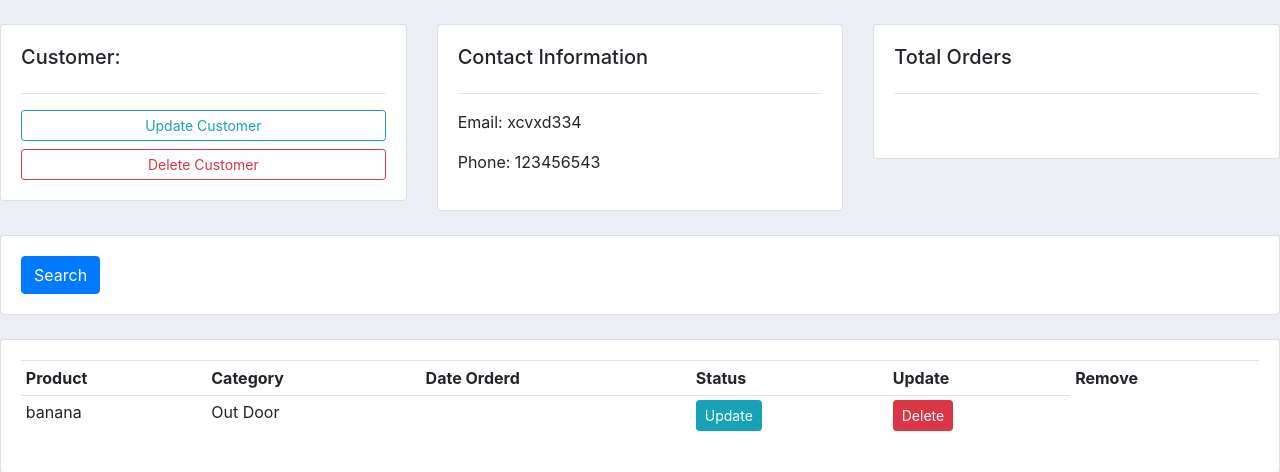
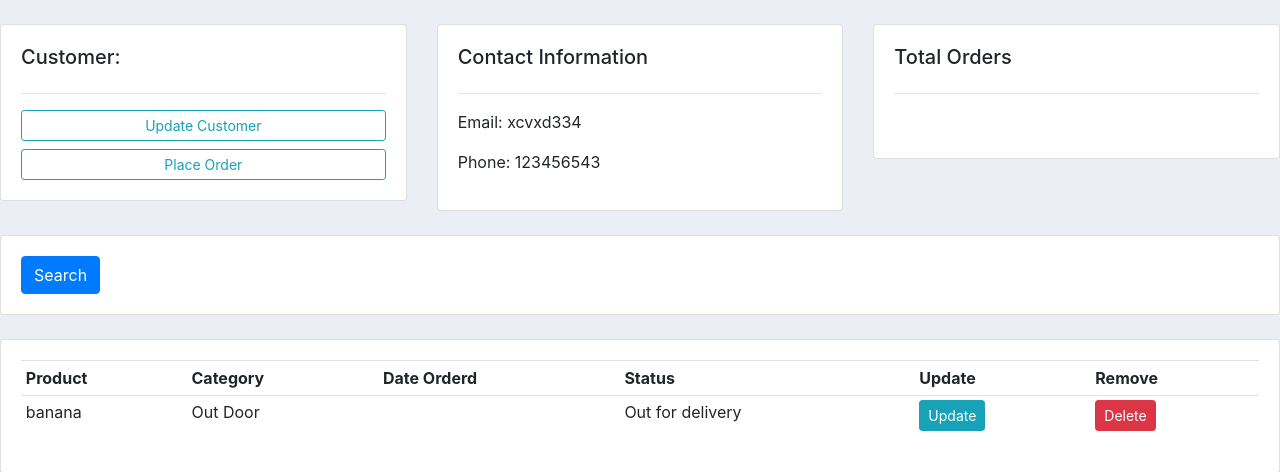
Before and after one commit to holliwid/crm1, a Django app: page /customer/3 in a window 1280 px wide. Shown: the part 96-568 px from the top of the page. Run offline with Django 3.2, Linux system fonts and the light colour scheme; data comes from the database, SQL or seed files in the repository; both versions use the stored data as it was after the commit; some libraries are stand-ins or nearby versions.

Commit message:
Inline Formsets

```diff
--- a/dj/crm/accounts/templates/accounts/customer.html
+++ b/dj/crm/accounts/templates/accounts/customer.html
@@ -10,7 +10,7 @@
 			<h5>Customer:</h5>
 			<hr>
 			<a class="btn btn-outline-info  btn-sm btn-block" href="">Update Customer</a>
-			<a class="btn btn-outline-danger  btn-sm btn-block" href="">Delete Customer</a>
+			<a class="btn btn-outline-info  btn-sm btn-block" href="{% url 'create_order' customer.id %}">Place Order</a>
 
 		</div>
 	</div>
@@ -61,17 +61,17 @@
 					<th>Remove</th>
 				</tr>
 
-				{% for  order in orders%}
+				{% for order in orders %}
+
 				<tr>
 					<td>{{order.product}}</td>
 					<td>{{order.product.category}}</td>
 					<td>{{order.date_created}}</td>
-						<td><a class="btn btn-sm btn-info" href="{%url 'update_order' order.id %}">Update</a></td>
+					<td>{{order.status}}</td>
+					<td><a class="btn btn-sm btn-info" href="{% url 'update_order' order.id %}">Update</a></td>
 
-
-						<td><a class="btn btn-sm btn-danger" href="{%url 'delete_order' order.id %}">Delete</a></td>
+					<td><a class="btn btn-sm btn-danger" href="{% url 'delete_order' order.id %}">Delete</a></td>
 				</tr>
-
 				{% endfor %}
 
 			</table>
--- a/dj/crm/accounts/templates/accounts/dashboard.html
+++ b/dj/crm/accounts/templates/accounts/dashboard.html
@@ -37,7 +37,6 @@
 		<h5>LAST 5 ORDERS</h5>
 		<hr>
 		<div class="card card-body">
-			<a class="btn btn-primary  btn-sm btn-block" href="{% url 'create_order' %}">Create Order</a>
 			<table class="table table-sm">
 				<tr>
 					<th>Product</th>
--- a/dj/crm/accounts/templates/accounts/order_form.html
+++ b/dj/crm/accounts/templates/accounts/order_form.html
@@ -9,7 +9,11 @@
 
 			<form action="" method="POST">
 				{% csrf_token %}
-				{{form}}
+				{{ form.management_form }}
+				{% for field in form %}
+					{{field}}
+					<hr>
+				{% endfor %}
 
 				<input type="submit" name="Submit">
 			</form>
--- a/dj/crm/accounts/urls.py
+++ b/dj/crm/accounts/urls.py
@@ -7,7 +7,7 @@ urlpatterns = [
 	path('products/', views.products, name='products'),
 	path('customer/<str:pk>', views.customer, name="customer"),
 
-	path('create_order/', views.createOrder, name="create_order"),
+	path('create_order/<str:pk>', views.createOrder, name="create_order"),
     path('update_order/<str:pk>/', views.updateOrder, name="update_order"),
     path('delete_order/<str:pk>/', views.deleteOrder, name="delete_order"),
 
--- a/dj/crm/accounts/views.py
+++ b/dj/crm/accounts/views.py
@@ -1,5 +1,7 @@
 from django.shortcuts import render, redirect
 from django.http import HttpResponse
+from django.forms import inlineformset_factory
+
 
 from .models import *
 from .forms import OrderForm
@@ -39,15 +41,19 @@ def customer(request, pk):
 	return render(request, 'accounts/customer.html', context)
 
 
-def createOrder(request):
-	form =OrderForm()
+def createOrder(request, pk):
+	OrderFormSet = inlineformset_factory(Customer, Order, fields=('product', 'status'), extra=10)
+	customer = Customer.objects.get(id=pk)
+	formset = OrderFormSet(queryset=Order.objects.none(), instance=customer)
+	#form =OrderForm(initial={'customer' : customer})
 	if request.method == "POST":
- 		form = OrderForm(request.POST)
- 		if form.is_valid():
- 			form.save()
+ 		#form = OrderForm(request.POST)
+ 		formset = OrderFormSet(request.POST, instance=customer)
+ 		if formset.is_valid():
+ 			formset.save()
  			return redirect('/')
 
-	context = {'form': form}
+	context = {'form': formset}
 	return render(request, 'accounts/order_form.html', context)
 
 def updateOrder(request, pk):
```
Also changed, not shown: dj/crm/db.sqlite3.
